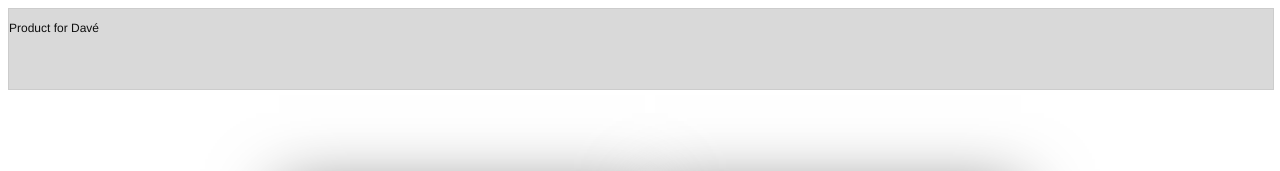
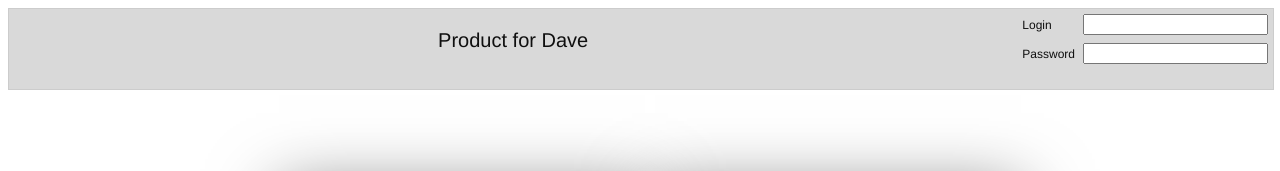
Before and after one commit to Absor/solinor-hackathon-mean2, a website: page client/index.html in a window 1280 px wide. Shown: the top 171 px of the page. Drawn offline with nearby package versions, Linux system fonts and the light colour scheme.

Commit message:
header + colors

```diff
--- a/client/index.html
+++ b/client/index.html
@@ -9,7 +9,17 @@
 
 	<body>
 		<div id="header">
-		<p class="title">Product for Davé</p>
+		<div class="signup">
+		<form action="http://demo.qualityunit.com/pax4/affiliates/signup.php" method="post">
+			<table cellpadding="3">
+			<tr><td>Login</td><td><input type="text" name="username"></td></tr>
+			<tr><td>Password</td><td><input type="password" name="firstname"></td></tr>
+			</table>
+		</form>
+		</div>
+		<div class="title">
+			<p class="title-name">Product for Dave</p>
+		</div>
 		</div>
 		<div id="square-grid">
 
```
